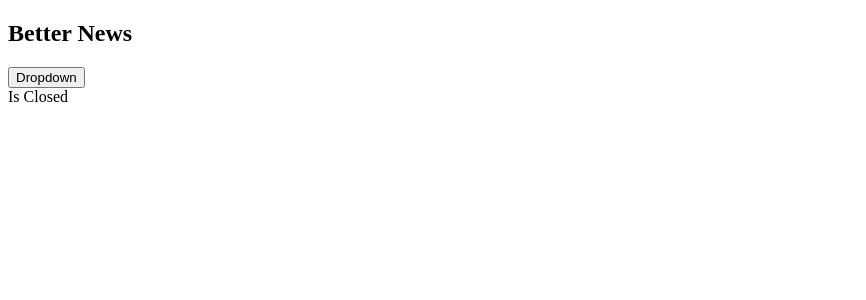
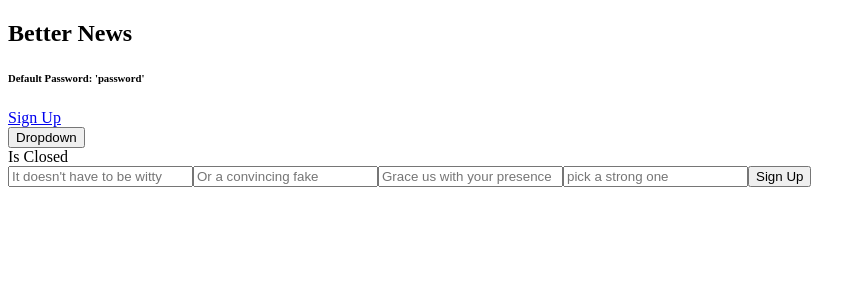
Before and after one commit to apss99/nc-news-FE, a React (Vite) app in the folder nc-news-FE/: page /sign_up in a window 1280 px wide. Shown: the top 300 px of the page, without its empty margins (0-866 px from the left). Built offline with nearby package versions, Linux system fonts and the light colour scheme.

Commit message:
create a form for signups

```diff
--- a/nc-news-FE/src/App.jsx
+++ b/nc-news-FE/src/App.jsx
@@ -8,6 +8,8 @@ import ArticlesList from "./components/Body/Articles/ArticlesList";
 import TopicsList from "./components/Body/TopicsList";
 import UsersList from "./components/Body/UsersList";
 import SingleArticle from "./components/Body//Articles/SingleArticle";
+import { UserProvider } from "./Contexts/User";
+import SignUpPage from "./components/Body/SignUpPage";
 
 function App() {
   const [fetchArticlesData, setFetchArticlesData] = useState([]);
@@ -15,6 +17,7 @@ function App() {
   const [fetchUsersData, setFetchUsersData] = useState([]);
   const [singleArticleData, setSingleArticleData] = useState([]);
   return (
+    <UserProvider>
       <>
         <Header
           fetchArticlesData={fetchArticlesData}
@@ -57,8 +60,10 @@ function App() {
               />
             }
           />
+          <Route path="sign_up" element={<SignUpPage />} />
         </Routes>
       </>
+    </UserProvider>
   );
 }
 
--- /dev/null
+++ b/nc-news-FE/src/Contexts/User.jsx
@@ -0,0 +1,17 @@
+import { createContext } from "react";
+import { useState } from "react";
+
+export const UserContext = createContext();
+
+export const UserProvider = (props) => {
+  const [loggedInUser, setLoggedInUser] = useState({
+    username: null,
+    avatar_url: null,
+    name: null,
+  });
+  return (
+    <UserContext.Provider value={[loggedInUser, setLoggedInUser]}>
+      {props.children}
+    </UserContext.Provider>
+  );
+};
--- a/nc-news-FE/src/components/Body/Comments/CreateCommentBox.jsx
+++ b/nc-news-FE/src/components/Body/Comments/CreateCommentBox.jsx
@@ -1,4 +1,3 @@
-import Popup from "reactjs-popup";
 import { useState } from "react";
 import axios from "axios";
 
@@ -6,9 +5,6 @@ import axios from "axios";
 
 function CreateCommentBox({ article_id }) {
   const [newComment, setNewComment] = useState("");
-  const handleInput = (event) => {
-    setNewComment({ ...post, [event.target.name]: event.target.event });
-  };
   async function handleSubmit(event) {
     event.preventDefault();
     const response = await axios.post(
@@ -38,29 +34,4 @@ function CreateCommentBox({ article_id }) {
     </>
   );
 }
-
-/*
-function CreateCommentBox() {
-  const [open, setOpen] = useState(false);
-  const closeModal = () => setOpen(false);
-  return (
-    <>
-      <button className="new-comment-button" onClick={() => setOpen(true)}>
-        New Comment
-      </button>
-      <Popup
-        className="new-comment-popup"
-        open={open}
-        closeOnDocumentClick
-        onClose={closeModal}
-        position="center-bottom"
-      >
-        <div>
-          New Comment: <input name="newComment" />
-        </div>
-      </Popup>
-    </>
-  );
-}
-*/
 export default CreateCommentBox;
--- /dev/null
+++ b/nc-news-FE/src/components/Body/SignUpPage.jsx
@@ -0,0 +1,80 @@
+import { useContext, useState } from "react";
+import { UserContext } from "../../Contexts/User";
+import axios from "axios";
+
+const SignUpPage = () => {
+  const [newUser, setNewUser] = useState({
+    username: "",
+    password: "",
+    name: "",
+    avatar_url: "",
+  });
+  async function handleSubmit(event) {
+    event.preventDefault();
+    const response = await axios.post(
+      "https://better-news.onrender.com/api/users",
+      {
+        username: newUser.username || "",
+        name: newUser.name || "",
+        password: newUser.password || "",
+        ...(newUser.avatar_url ? { avatar_url: newUser.avatar_url } : {}),
+      },
+    );
+    console.dir(response);
+    setNewUser({
+      username: "",
+      name: "",
+      avatar_url: "",
+    });
+  }
+  return (
+    <form onSubmit={handleSubmit}>
+      <input
+        placeholder="It doesn't have to be witty"
+        className="new-username-textbox"
+        value={newUser.username}
+        onChange={(event) =>
+          setNewUser({ ...newUser, username: event.target.value })
+        }
+      />
+      <input
+        placeholder="Or a convincing fake"
+        className="new-name-textbox"
+        value={newUser.name}
+        onChange={(event) =>
+          setNewUser({ ...newUser, name: event.target.value })
+        }
+      />
+      <input
+        placeholder="Grace us with your presence"
+        className="new-name-textbox"
+        value={newUser.avatar_url}
+        onChange={(event) =>
+          setNewUser({ ...newUser, avatar_url: event.target.value })
+        }
+      />
+      <input
+        placeholder="pick a strong one"
+        className="new-name-textbox"
+        value={newUser.password}
+        onChange={(event) =>
+          setNewUser({ ...newUser, password: event.target.value })
+        }
+      />
+      <button type="submit">Sign Up</button>
+    </form>
+  );
+};
+/*
+const LoginInfo = () => {
+  const { loggedInUser } = useContext(UserContext);
+  return (
+    <div id="login-info">
+      {" "}
+      <p> Logged in as: {loggedInUser.username}</p>
+      <img src={loggedInUser.avatar_url} className="logged-in-img" />
+    </div>
+  );
+};
+*/
+export default SignUpPage;
--- a/nc-news-FE/src/components/Body/UsersCard.jsx
+++ b/nc-news-FE/src/components/Body/UsersCard.jsx
@@ -1,9 +1,10 @@
-function UsersCard({ username, name, avatar_url }) {
+function UsersCard({ username, name, avatar_url, password }) {
   return (
     <div className="users-card">
       <h2>{username}</h2>
       <p>{name}</p>
       <img src={avatar_url}></img>
+      <p>{password}</p>
     </div>
   );
 }
--- a/nc-news-FE/src/components/Header/Header.jsx
+++ b/nc-news-FE/src/components/Header/Header.jsx
@@ -1,4 +1,5 @@
 import Dropdown from "./Dropdown";
+import SignUpButton from "./SignUpButton";
 
 function Header(props) {
   const fetchArticlesData = props.fetchArticlesData;
@@ -7,6 +8,8 @@ function Header(props) {
     <nav>
       {" "}
       <h1> Better News </h1>
+      <h6>Default Password: 'password'</h6>
+      <SignUpButton />
       <Dropdown
         fetchArticlesData={fetchArticlesData}
         setFetchArticlesData={setFetchArticlesData}
--- /dev/null
+++ b/nc-news-FE/src/components/Header/SignUpButton.jsx
@@ -0,0 +1,7 @@
+import { Link } from "react-router";
+
+function SignUpButton() {
+  return <Link to="/sign_up">Sign Up</Link>;
+}
+
+export default SignUpButton;
```
Lines whose indentation alone changed are shown as unchanged.
